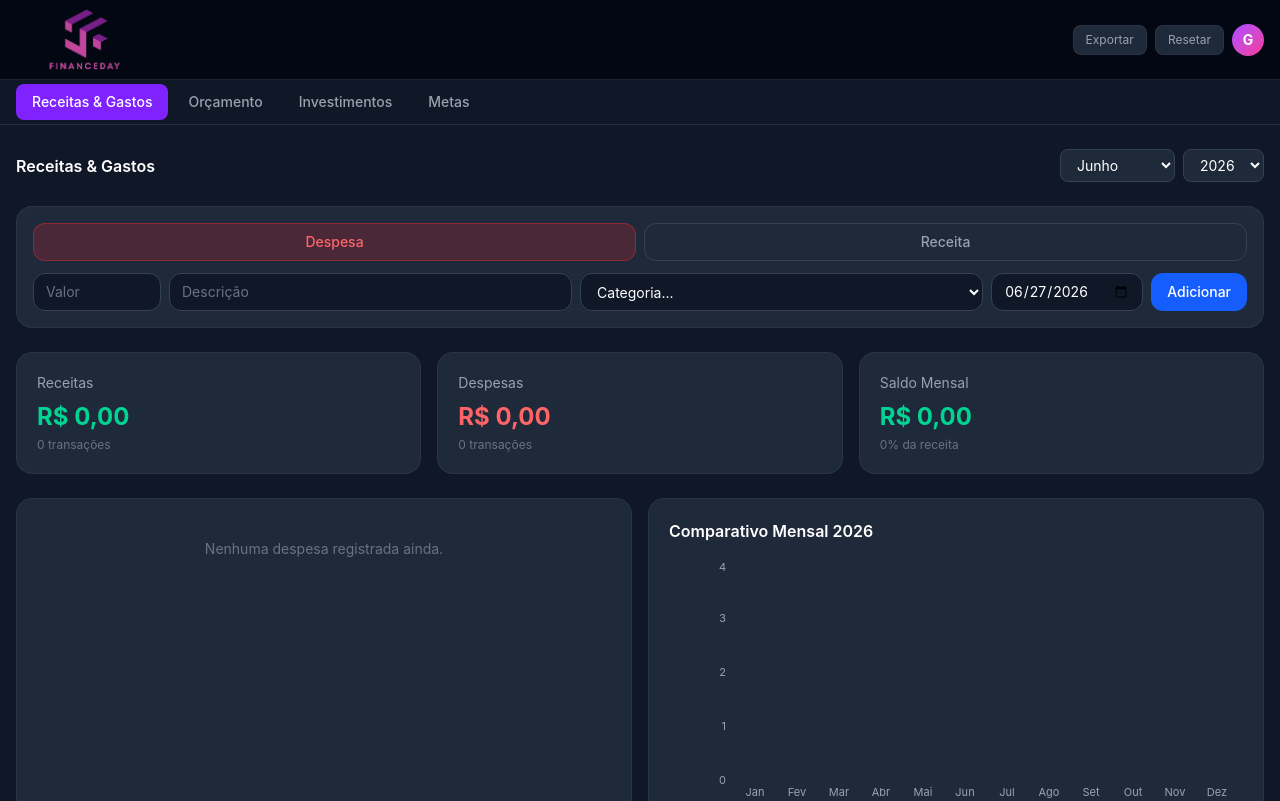
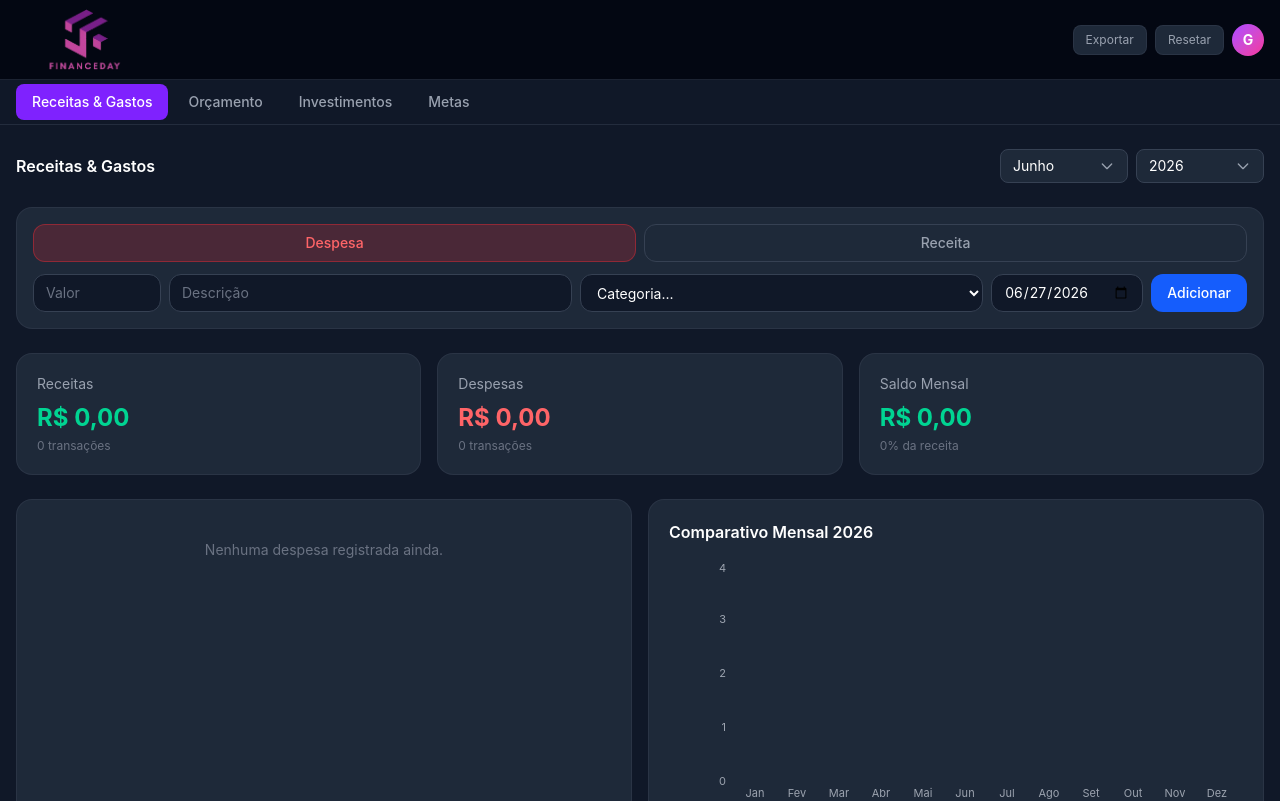
Before and after one commit to gabrielschwanke/finance-day, a React (Vite) app: page / in a window 1280 px wide. Shown: the top 801 px of the page. Built offline with nearby package versions, Linux system fonts and the light colour scheme.

Commit message:
feat: add CustomSelect component to MonthFilter

```diff
--- /dev/null
+++ b/src/components/CustomSelect.jsx
@@ -0,0 +1,67 @@
+import { useState, useRef, useEffect } from "react";
+
+function CustomSelect({ value, onChange, options }) {
+  const [open, setOpen] = useState(false);
+  const ref = useRef(null);
+
+  const selected = options.find((o) => Number(o.value) === Number(value));
+
+  useEffect(() => {
+    function handleClickOutside(e) {
+      if (ref.current && !ref.current.contains(e.target)) {
+        setOpen(false);
+      }
+    }
+    document.addEventListener("mousedown", handleClickOutside);
+    return () => document.removeEventListener("mousedown", handleClickOutside);
+  }, []);
+
+  return (
+    <div ref={ref} className="relative">
+      <button
+        onClick={() => setOpen(!open)}
+        className="flex items-center gap-2 bg-gray-800 border border-gray-700 hover:border-gray-500 rounded-lg px-3 py-1.5 text-sm text-white transition-colors min-w-32"
+      >
+        <span className="flex-1 text-left text-white">
+          {selected ? selected.label : "..."}
+        </span>
+        <svg
+          className={`w-4 h-4 text-gray-400 transition-transform ${open ? "rotate-180" : ""}`}
+          fill="none"
+          stroke="currentColor"
+          viewBox="0 0 24 24"
+        >
+          <path
+            strokeLinecap="round"
+            strokeLinejoin="round"
+            strokeWidth={2}
+            d="M19 9l-7 7-7-7"
+          />
+        </svg>
+      </button>
+
+      {open && (
+        <div className="absolute top-full mt-1 left-0 z-50 bg-gray-800 border border-gray-700 rounded-xl shadow-xl overflow-hidden min-w-32">
+          {options.map((opt, index) => (
+            <button
+              key={`${opt.value}-${index}`}
+              onClick={() => {
+                onChange(Number(opt.value));
+                setOpen(false);
+              }}
+              className={`w-full text-left px-3 py-2 text-sm transition-colors ${
+                Number(opt.value) === Number(value)
+                  ? "bg-purple-600 text-white"
+                  : "text-gray-300 hover:bg-gray-700"
+              }`}
+            >
+              {opt.label}
+            </button>
+          ))}
+        </div>
+      )}
+    </div>
+  );
+}
+
+export default CustomSelect;
--- a/src/components/MonthFilter.jsx
+++ b/src/components/MonthFilter.jsx
@@ -1,35 +1,43 @@
+import CustomSelect from "./CustomSelect";
+
 function MonthFilter({ mes, ano, onChange }) {
   const meses = [
-    'Janeiro', 'Fevereiro', 'Março', 'Abril',
-    'Maio', 'Junho', 'Julho', 'Agosto',
-    'Setembro', 'Outubro', 'Novembro', 'Dezembro'
-  ]
+    { value: 1, label: "Janeiro" },
+    { value: 2, label: "Fevereiro" },
+    { value: 3, label: "Março" },
+    { value: 4, label: "Abril" },
+    { value: 5, label: "Maio" },
+    { value: 6, label: "Junho" },
+    { value: 7, label: "Julho" },
+    { value: 8, label: "Agosto" },
+    { value: 9, label: "Setembro" },
+    { value: 10, label: "Outubro" },
+    { value: 11, label: "Novembro" },
+    { value: 12, label: "Dezembro" },
+  ];
 
-  const anoAtual = new Date().getFullYear()
-  const anos = [anoAtual - 1, anoAtual, anoAtual + 1, anoAtual + 2]
+  const anoAtual = new Date().getFullYear();
+  const anos = [anoAtual - 1, anoAtual, anoAtual + 1, anoAtual + 2].map(
+    (a) => ({
+      value: a,
+      label: String(a),
+    }),
+  );
 
   return (
     <div className="flex items-center gap-2">
-      <select
+      <CustomSelect
         value={mes}
-        onChange={e => onChange(parseInt(e.target.value), ano)}
-        className="bg-gray-800 border border-gray-700 rounded-lg px-3 py-1.5 text-sm text-white focus:outline-none focus:border-blue-500"
-      >
-        {meses.map((m, i) => (
-          <option key={i} value={i + 1}>{m}</option>
-        ))}
-      </select>
-      <select
+        onChange={(m) => onChange(Number(m), ano)}
+        options={meses}
+      />
+      <CustomSelect
         value={ano}
-        onChange={e => onChange(mes, parseInt(e.target.value))}
-        className="bg-gray-800 border border-gray-700 rounded-lg px-3 py-1.5 text-sm text-white focus:outline-none focus:border-blue-500"
-      >
-        {anos.map(a => (
-          <option key={a} value={a}>{a}</option>
-        ))}
-      </select>
+        onChange={(a) => onChange(mes, Number(a))}
+        options={anos}
+      />
     </div>
-  )
+  );
 }
 
-export default MonthFilter
+export default MonthFilter;
```
